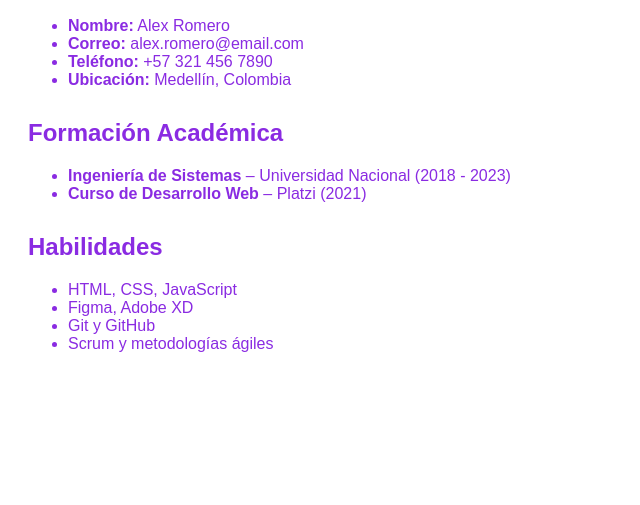
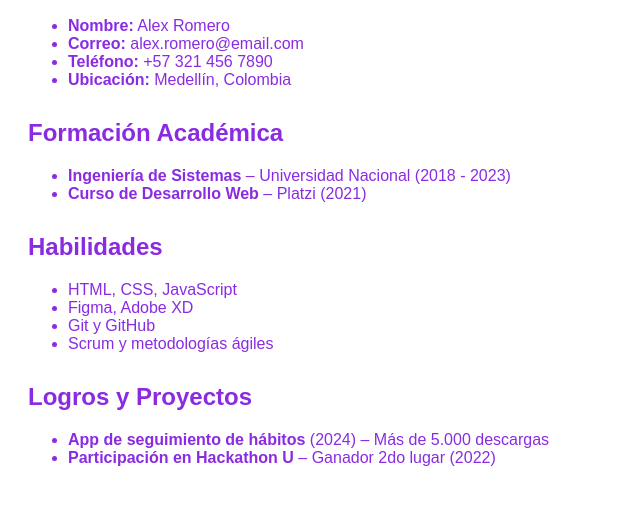
Before and after one commit to dinamarcano/hoja-de-vidas, a plain HTML site: page index.html in a window 1280 px wide. Shown: the part 139-644 px from the top of the page, without its empty margins (0-640 px from the left). Drawn offline with Linux system fonts and the light colour scheme.

Commit message:
Sección:logros-proyecots

```diff
--- a/index.html
+++ b/index.html
@@ -36,6 +36,13 @@
     <li>Scrum y metodologías ágiles</li>
   </ul>
 </section>
+<section id="logros-proyectos">
+  <h2>Logros y Proyectos</h2>
+  <ul>
+    <li><strong>App de seguimiento de hábitos</strong> (2024) – Más de 5.000 descargas</li>
+    <li><strong>Participación en Hackathon U</strong> – Ganador 2do lugar (2022)</li>
+  </ul>
+</section>
   </main>
 </body>
 </html>
```
